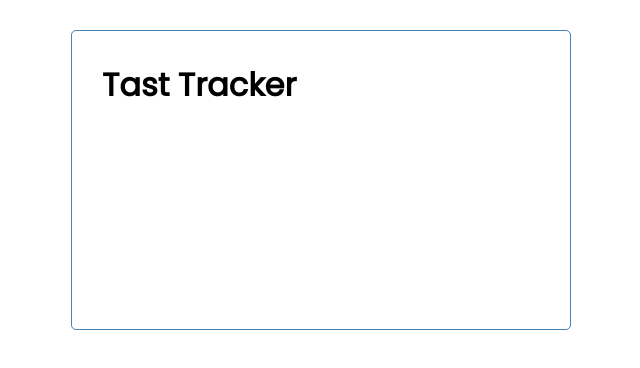
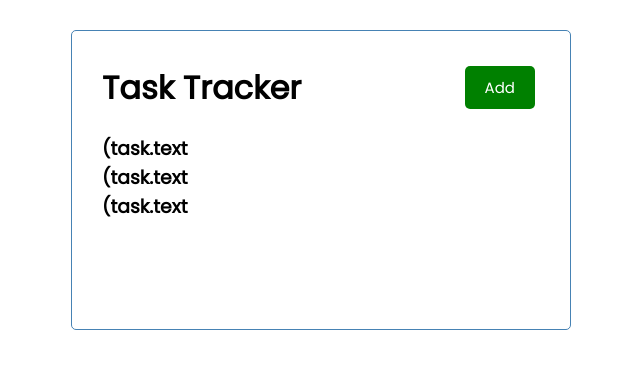
Before and after one commit to crsmith01/task-tracker, a React (Create React App) app: page / in a window 1280 px wide. Shown: the top 368 px of the page, without its empty margins (319-959 px from the left). Built offline with nearby package versions, Linux system fonts and the light colour scheme.

Commit message:
added tasks

```diff
--- a/src/App.js
+++ b/src/App.js
@@ -1,10 +1,12 @@
 import './App.css';
 import Header from './components/Header';
+import Tasks from './components/Tasks';
 
 function App() {
   return (
     <div className="container">
      <Header/>
+     <Tasks />
     </div>
   );
 }
--- /dev/null
+++ b/src/components/Button.js
@@ -0,0 +1,28 @@
+import React from 'react';
+import PropTypes from 'prop-types';
+
+
+const Button = ({ color, text, onClick }) => {
+
+    return (
+        <button
+            onClick={onClick}
+            style={{ backgroundColor: color }}
+            className='btn'
+        >
+            {text}
+        </button>
+    )
+}
+
+Button.defaultProps = {
+    color: 'steelblue'
+}
+
+Button.propTypes = {
+    text: PropTypes.string,
+    color: PropTypes.string,
+    onClick: PropTypes.func.isRequired
+}
+
+export default Button;
--- a/src/components/Header.js
+++ b/src/components/Header.js
@@ -1,17 +1,22 @@
 import React from 'react';
-import PropTypes from 'prop-types'
+import PropTypes from 'prop-types';
+import Button from './Button';
 
 
 const Header = ({title}) => {
+    const onClick = () => {
+        console.log('Click');
+    }
     return (
-        <div>
+        <header className='header'>
             <h1>{title}</h1>
-        </div>
+            <Button color='green' text='Add' onClick={onClick}/>
+        </header>
     )
 }
 
 Header.defaultProps = {
-    title: "Tast Tracker"
+    title: "Task Tracker"
 }
 
 
--- /dev/null
+++ b/src/components/Tasks.js
@@ -0,0 +1,34 @@
+import React from 'react';
+import { useState } from 'react';
+
+
+const Tasks = () => {
+    const [tasks, setTasks] = useState([
+        {
+            id: 1,
+            text: 'Doctor appointment',
+            day: 'Feb 5th at 2:30pm',
+            reminder: true,
+        },
+        {
+            id: 2,
+            text: 'Meeting with coding classmates',
+            day: 'Feb 6th at 1:30pm',
+            reminder: true,
+        },
+        {
+            id: 2,
+            text: 'Grocery shopping',
+            day: 'Feb 5th at 12:30pm',
+            reminder: false,
+        }
+    ])
+    return (
+        <div>
+            {tasks.map((task) => (
+                <h3 key={task.id}>(task.text</h3>))}
+        </div>
+    )
+}
+
+export default Tasks;
```
